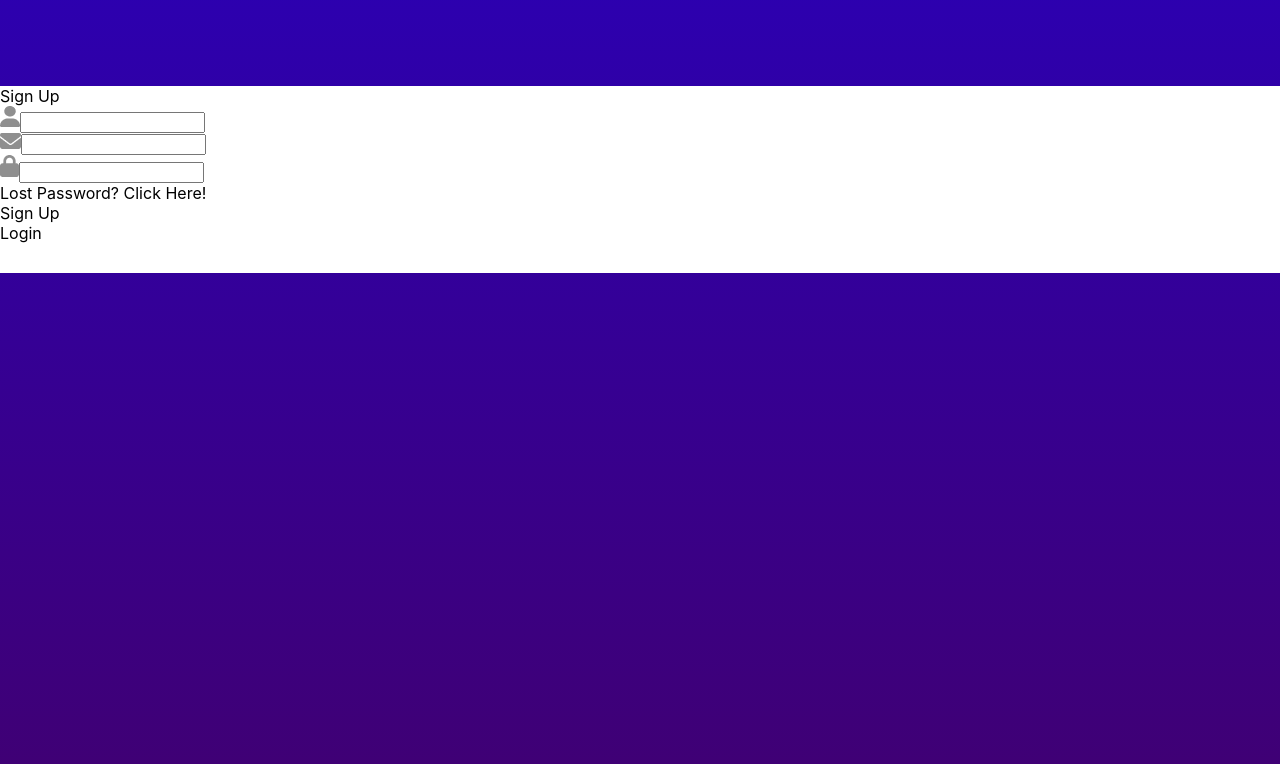
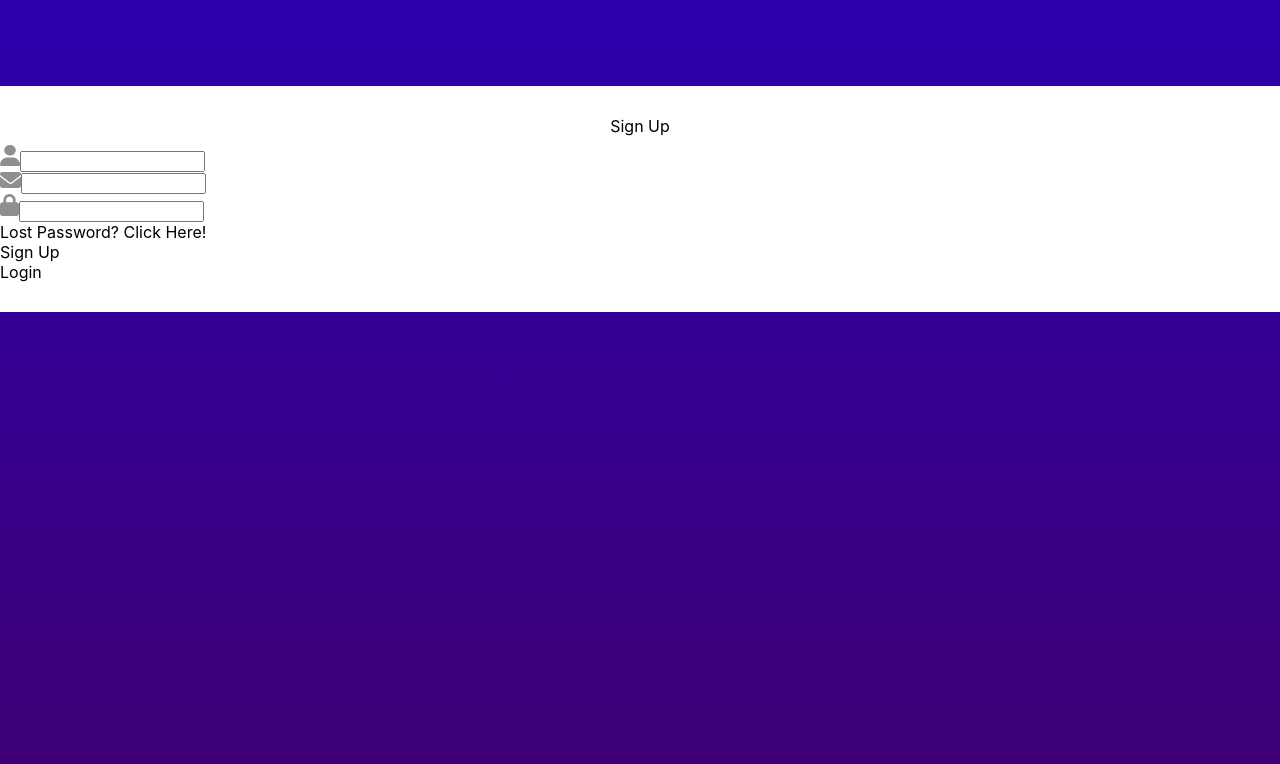
Before and after one commit to kanishkadz/SignUpForm-ReactJS, a React (Create React App) app in the folder signup/: page / in a window 1280 px wide. Shown: the part 114-878 px from the top of the page. Built offline with nearby package versions, Linux system fonts and the light colour scheme.

Commit message:
Update LoginSignup.css

```diff
--- a/signup/src/Components/LoginSignup/LoginSignup.css
+++ b/signup/src/Components/LoginSignup/LoginSignup.css
@@ -6,3 +6,12 @@
     background: #fff;
     padding-bottom: 30px;
 }
+
+.header{
+    display: flex;
+    flex-direction: column;
+    align-items: center;
+    gap: 9px;
+    width: 100%;
+    margin-top: 30px;
+}
```
